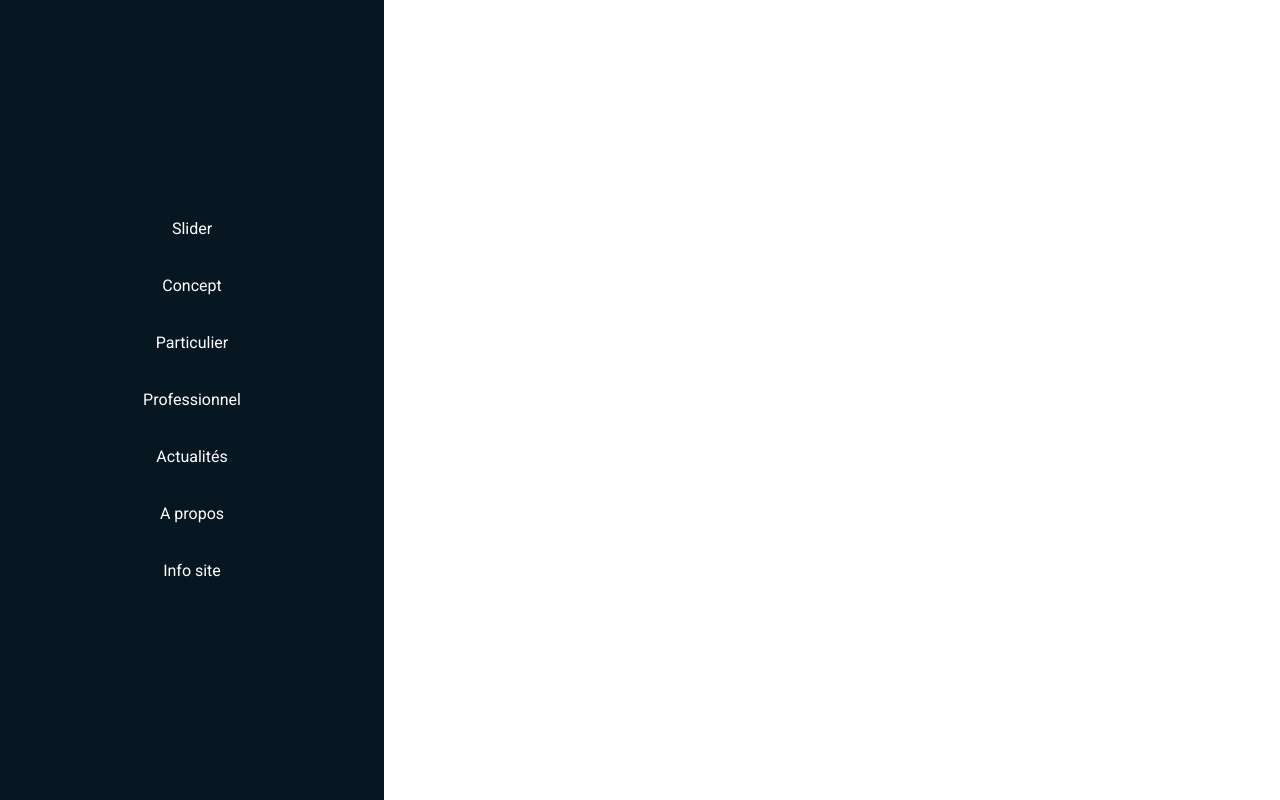
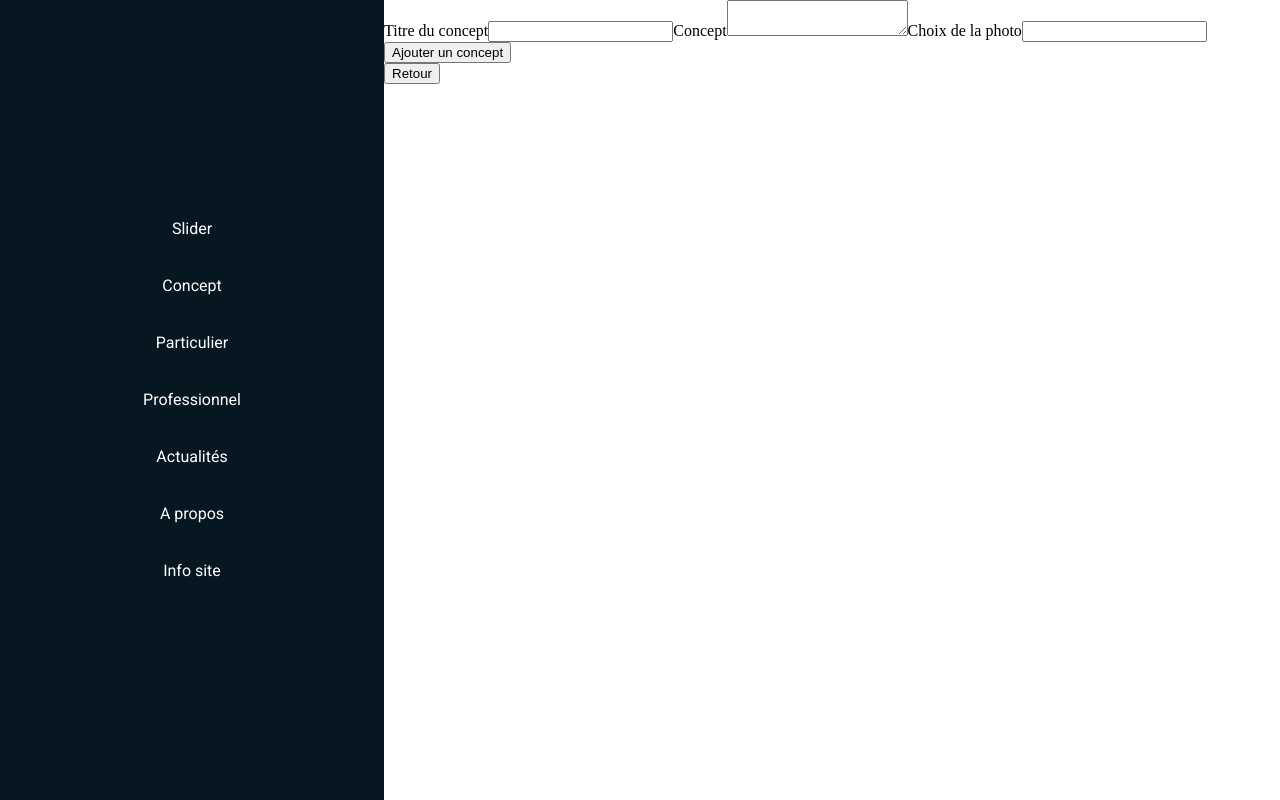
Before and after one commit to nafaaChemil/remoteFR-R2dwild-P3-cubecraft-front, a React (Create React App) app: page /admin/concept/add in a window 1280 px wide. Built offline with nearby package versions, Linux system fonts and the light colour scheme.

Commit message:
create, update or delete a concept

```diff
--- a/src/App.js
+++ b/src/App.js
@@ -8,7 +8,9 @@ import AdminAboutUsAdd from './screens/Admin/AdminAboutUsAdd'
 import AdminAboutUsModified from './screens/Admin/AdminAboutUsModified'
 import AdminNews from './screens/Admin/AdminNews'
 import AdminNewsAdd from './screens/Admin/AdminNewsAdd'
-import AdminNewsModified from './screens/Admin/AdminNewsModified'
+import AdminConcept from './screens/Admin/AdminConcept'
+import AdminConceptAdd from './screens/Admin/AdminConceptAdd'
+import AdminConceptModified from './screens/Admin/AdminConceptModified'
 import AdminPro from './screens/Admin/AdminPro'
 import AdminProAdd from './screens/Admin/AdminProAdd'
 import AdminProModified from './screens/Admin/AdminProModified'
@@ -51,8 +53,8 @@ const App = () => {
         )}
         <Switch>
           <Route exact path='/' component={Home} />
-          <Route path='/admin/slider' component={AdminSlider} />
           <Route path='/about' component={About} />
+          <Route path='/concept' component={Concept} />
           <Route path='/particular' component={Particular} />
           <Route path='/pro' component={Pro} />
           <Route path='/news' component={News} />
@@ -63,8 +65,14 @@ const App = () => {
             path='/admin/about/profile/:id'
             component={AdminAboutUsModified}
           />
+          <Route path='/admin/about/profile' component={AdminAboutUsAdd} />
+          <Route path='/admin/about' component={AdminAboutUs} />
           <Route path='/admin/actualites' component={AdminNews} />
+          <Route path='/admin/concept/modified/:id' component={AdminConceptModified} />
+          <Route path='/admin/concept/add' component={AdminConceptAdd} />
+          <Route path='/admin/concept' component={AdminConcept} />
           <Route path='/admin/professionnel/add' component={AdminProAdd} />
+          <Route path='/admin/slider' component={AdminSlider} />
           <Route
             path='/admin/professionnel/modif/:id'
             component={AdminProModified}
@@ -76,9 +84,6 @@ const App = () => {
             component={AdminPartModified}
           />
           <Route path='/admin/particulier' component={AdminPart} />
-          <Route path='/admin/about/profile' component={AdminAboutUsAdd} />
-          <Route path='/admin/about' component={AdminAboutUs} />
-          <Route path='/concept' component={Concept} />
         </Switch>
         {/* Test adress if location contain Admin we get the Nav of admin else the Nav site */}
         {location.pathname.includes('admin') ? '' : <Footer />}
--- a/src/screens/Admin/AdminConcept.js
+++ b/src/screens/Admin/AdminConcept.js
@@ -1,5 +1,56 @@
-import React from 'react'
+import axios from 'axios'
+import { useState, useEffect } from 'react'
+import { useHistory } from 'react-router-dom'
+
+import ButtonAdd from '../../components/Admin/ButtonAdd'
+import SuppOrEdit from '../../components/Admin/SuppOrEdit'
 
 export default function AdminConcept() {
-  return <div></div>
+  const [datas, setDatas] = useState([''])
+  const [affiched, setAffiched] = useState(true)
+  const history = useHistory()
+
+  const deleteConcept = id => {
+    axios.delete(`http://localhost:4242/concept/${id}`, {}).then(res => {
+      setAffiched(!affiched)
+    })
+  }
+  function AddConcept() {
+    history.push(`/admin/concept/add`)
+  }
+
+  function modifiedConcept(id) {
+    history.push(`/admin/concept/modified/${id}`)
+  }
+
+  useEffect(() => {
+    const fetchData = async () => {
+      const resq = await axios.get('http://localhost:4242/concept')
+      setDatas(resq.data)
+    }
+    fetchData()
+  }, [affiched])
+
+  return (
+    <>
+      <section id='admin'>
+        <h1>Concept</h1>
+        {/* Titre du slider avec bouton sauvegarde */}
+        <div>
+          <ButtonAdd name='Ajouter un concept' handleClickAdd={AddConcept} />
+        </div>
+
+        <div>
+          {datas.map((data, index) => (
+            <SuppOrEdit
+              handleClickSupp={() => deleteConcept(data.Id)}
+              handleClickEdit={() => modifiedConcept(data.Id)}
+              key={index}
+              name={data.Title}
+            ></SuppOrEdit>
+          ))}
+        </div>
+      </section>
+    </>
+  )
 }
--- /dev/null
+++ b/src/screens/Admin/AdminConceptAdd.js
@@ -0,0 +1,70 @@
+import axios from 'axios'
+import { useState } from 'react'
+import { useHistory } from 'react-router-dom'
+
+export default function AdminConceptAdd() {
+  const history = useHistory()
+  const [title, setTitle] = useState('')
+  const [textConcept, setTextConcept] = useState('')
+  const [picture, setPicture] = useState('')
+  const [valid, setValid] = useState(false)
+
+  const AddConcept = () =>
+    axios
+      .post('http://localhost:4242/concept', {
+        Text: textConcept,
+        Title: title,
+        Photo_id: picture
+      })
+      .then(res => {
+        setValid(!valid)
+        setTitle(title)
+        setTextConcept(textConcept)
+        setPicture(picture)
+      })
+  function comeBack() {
+    history.push('/admin/concept')
+  }
+
+  return (
+    <div>
+      <label>
+        Titre du concept
+        <input
+          type='text'
+          name='title'
+          value={title}
+          onChange={event => setTitle(event.target.value)}
+        />
+      </label>
+      <label>
+        Concept
+        <textarea
+          type='text'
+          name='concept'
+          value={textConcept}
+          onChange={event => setTextConcept(event.target.value)}
+        />
+      </label>
+      <label>
+        Choix de la photo
+        <input
+          type='number'
+          name='picture'
+          value={picture}
+          onChange={event => setPicture(event.target.value)}
+        />
+      </label>
+      <div>
+        <button
+          onClick={AddConcept}
+          style={{ display: `${valid ? 'none' : 'block'}` }}
+        >
+          Ajouter un concept
+        </button>
+        {valid ? 'Un nouveau concept à été ajouté' : ''}
+        <button onClick={comeBack}>Retour</button>
+      </div>
+    </div>
+  )
+}
--- /dev/null
+++ b/src/screens/Admin/AdminConceptModified.js
@@ -0,0 +1,88 @@
+import axios from 'axios'
+import { useState, useEffect } from 'react'
+import { useHistory, useParams } from 'react-router-dom'
+
+export default function AdminConceptModified() {
+  const history = useHistory()
+  const [title, setTitle] = useState('')
+  const [textConcept, setTextConcept] = useState('')
+  const [picture, setPicture] = useState('')
+  const [valid, setValid] = useState(false)
+  const [datas, setDatas] = useState([])
+
+  let { id } = useParams()
+  useEffect(() => {
+    const fetchData = async () => {
+      const resq = await axios.get(`http://localhost:4242/concept/${id}`)
+      setDatas(resq.data)
+    }
+    fetchData()
+  }, [])
+
+  const modified = () => {
+    axios
+      .put(`http://localhost:4242/concept/${id}`, {
+        Text: textConcept,
+        Title: title,
+        Photo_id: picture
+      })
+      .then(res => {
+        setValid(!valid)
+        setTitle(title)
+        setTextConcept(textConcept)
+        setPicture(picture)
+      })
+  }
+  function comeBack() {
+    history.push('/admin/concept')
+  }
+
+  return (
+    <div>
+      {datas.map(data => (
+        <>
+          <label>
+            Titre du concept
+            <input
+              type='text'
+              placeholder={data.Title}
+              name='title'
+              value={title}
+              onChange={event => setTitle(event.target.value)}
+            />
+          </label>
+          <label>
+            Concept
+            <textarea
+              type='text'
+              placeholder={data.Text}
+              name='concept'
+              value={textConcept}
+              onChange={event => setTextConcept(event.target.value)}
+            />
+          </label>
+          <label>
+            Choix de la photo
+            <input
+              type='number'
+              placeholder={data.Photo_id}
+              name='picture'
+              value={picture}
+              onChange={event => setPicture(event.target.value)}
+            />
+          </label>
+        </>
+      ))}
+      <div>
+        <button
+          onClick={modified}
+          style={{ display: `${valid ? 'none' : 'block'}` }}
+        >
+          Valider modification
+        </button>
+        {valid ? 'Le concept à été modifié' : ''}
+        <button onClick={comeBack}>Retour</button>
+      </div>
+    </div>
+  )
+}
```
